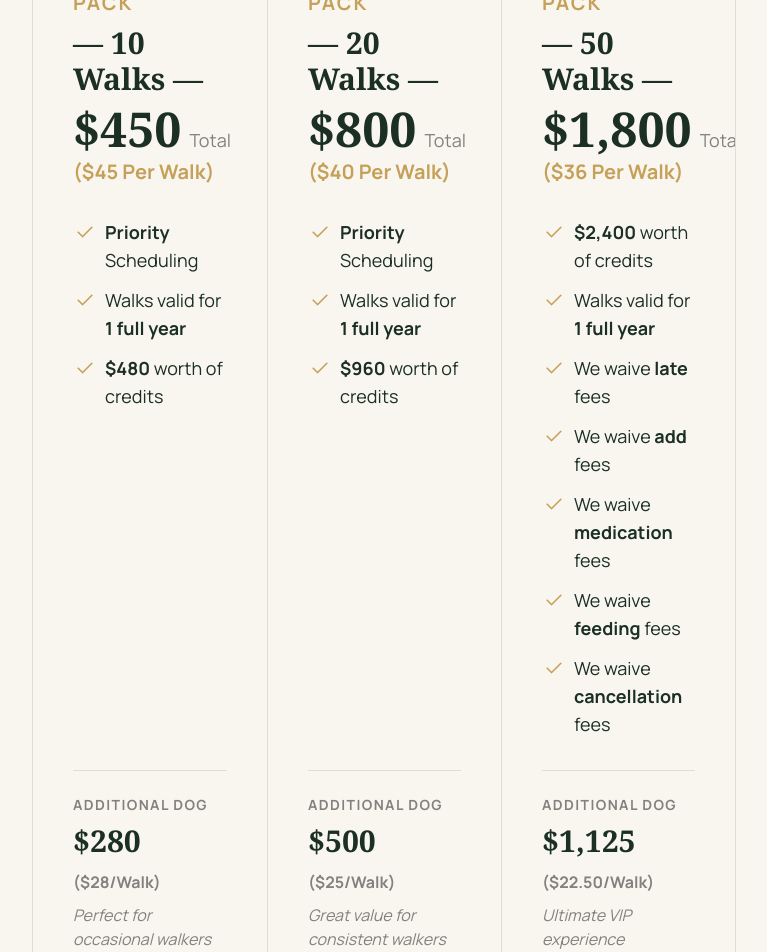
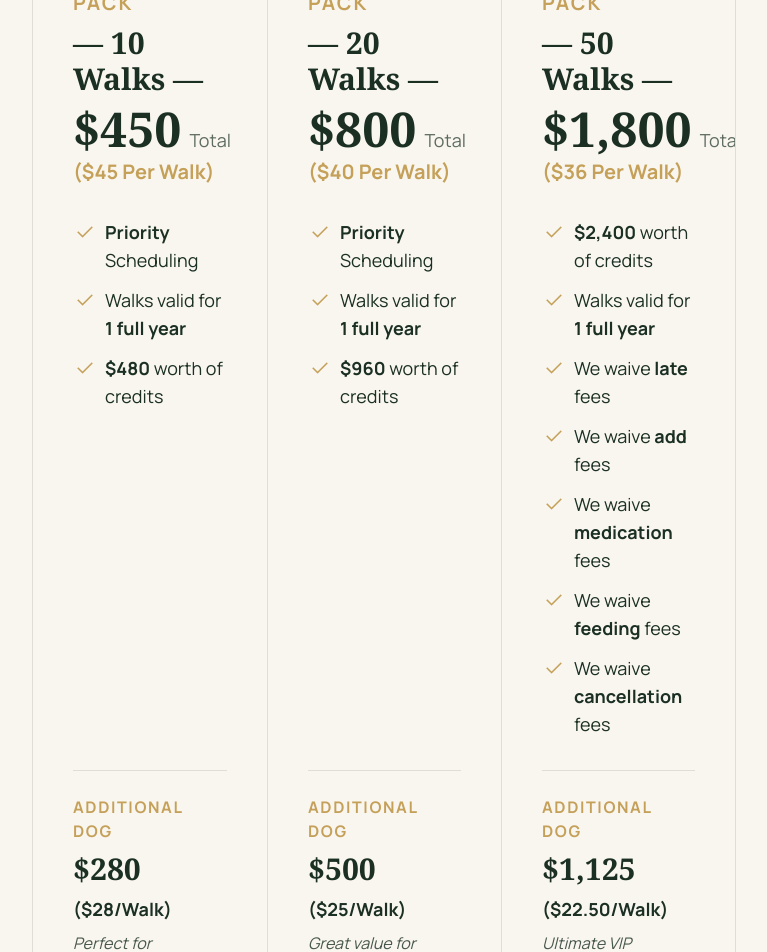
Before and after one commit to EducatedBernie/gentlemans-paw, a Next.js app: page / in a window 1280 px wide. Shown: the part 3800-4752 px from the top of the page, without its empty margins (448-1215 px from the left). Built offline with nearby package versions, Linux system fonts and the light colour scheme.

Commit message:
Higher contrast pricing: fix gray text on additional dog, totals, payment info

```diff
--- a/src/components/sections/PackWalksSection.tsx
+++ b/src/components/sections/PackWalksSection.tsx
@@ -195,7 +195,7 @@ export default function PackWalksSection() {
                 </h4>
                 <div className="flex items-baseline gap-2 mb-1">
                   <span className="font-headline text-5xl font-bold text-[#1B3022]">$450</span>
-                  <span className="text-lg text-[#333333]/60">Total</span>
+                  <span className="text-lg text-[#1B3022]/70">Total</span>
                 </div>
                 <p className="text-xl text-[#C5A059] font-bold mb-8">($45 Per Walk)</p>
 
@@ -215,9 +215,9 @@ export default function PackWalksSection() {
                 </ul>
 
                 <div className="mt-8 pt-6 border-t border-[#e0ddd7]">
-                  <p className="text-sm font-bold uppercase tracking-widest text-[#333333]/60 mb-2">Additional Dog</p>
-                  <p className="font-headline text-3xl font-bold text-[#1B3022]">$280 <span className="text-base font-body text-[#333333]/60">($28/Walk)</span></p>
-                  <p className="mt-2 text-base text-[#333333]/60 italic">Perfect for occasional walkers</p>
+                  <p className="text-base font-bold uppercase tracking-widest text-[#C5A059] mb-2">Additional Dog</p>
+                  <p className="font-headline text-3xl font-bold text-[#1B3022]">$280 <span className="text-lg font-body text-[#1B3022]">($28/Walk)</span></p>
+                  <p className="mt-2 text-base text-[#1B3022]/80 italic">Perfect for occasional walkers</p>
                 </div>
               </div>
 
@@ -231,7 +231,7 @@ export default function PackWalksSection() {
                 </h4>
                 <div className="flex items-baseline gap-2 mb-1">
                   <span className="font-headline text-5xl font-bold text-[#1B3022]">$800</span>
-                  <span className="text-lg text-[#333333]/60">Total</span>
+                  <span className="text-lg text-[#1B3022]/70">Total</span>
                 </div>
                 <p className="text-xl text-[#C5A059] font-bold mb-8">($40 Per Walk)</p>
 
@@ -251,9 +251,9 @@ export default function PackWalksSection() {
                 </ul>
 
                 <div className="mt-8 pt-6 border-t border-[#e0ddd7]">
-                  <p className="text-sm font-bold uppercase tracking-widest text-[#333333]/60 mb-2">Additional Dog</p>
-                  <p className="font-headline text-3xl font-bold text-[#1B3022]">$500 <span className="text-base font-body text-[#333333]/60">($25/Walk)</span></p>
-                  <p className="mt-2 text-base text-[#333333]/60 italic">Great value for consistent walkers</p>
+                  <p className="text-base font-bold uppercase tracking-widest text-[#C5A059] mb-2">Additional Dog</p>
+                  <p className="font-headline text-3xl font-bold text-[#1B3022]">$500 <span className="text-lg font-body text-[#1B3022]">($25/Walk)</span></p>
+                  <p className="mt-2 text-base text-[#1B3022]/80 italic">Great value for consistent walkers</p>
                 </div>
               </div>
 
@@ -270,7 +270,7 @@ export default function PackWalksSection() {
                 </h4>
                 <div className="flex items-baseline gap-2 mb-1">
                   <span className="font-headline text-5xl font-bold text-[#1B3022]">$1,800</span>
-                  <span className="text-lg text-[#333333]/60">Total</span>
+                  <span className="text-lg text-[#1B3022]/70">Total</span>
                 </div>
                 <p className="text-xl text-[#C5A059] font-bold mb-8">($36 Per Walk)</p>
 
@@ -306,16 +306,16 @@ export default function PackWalksSection() {
                 </ul>
 
                 <div className="mt-8 pt-6 border-t border-[#e0ddd7]">
-                  <p className="text-sm font-bold uppercase tracking-widest text-[#333333]/60 mb-2">Additional Dog</p>
-                  <p className="font-headline text-3xl font-bold text-[#1B3022]">$1,125 <span className="text-base font-body text-[#333333]/60">($22.50/Walk)</span></p>
-                  <p className="mt-2 text-base text-[#333333]/60 italic">Ultimate VIP experience</p>
+                  <p className="text-base font-bold uppercase tracking-widest text-[#C5A059] mb-2">Additional Dog</p>
+                  <p className="font-headline text-3xl font-bold text-[#1B3022]">$1,125 <span className="text-lg font-body text-[#1B3022]">($22.50/Walk)</span></p>
+                  <p className="mt-2 text-base text-[#1B3022]/80 italic">Ultimate VIP experience</p>
                 </div>
               </div>
             </div>
           </div>
 
           {/* Payment Info */}
-          <div className="mt-10 flex flex-col sm:flex-row sm:items-center sm:justify-between gap-4 text-sm text-[#333333]/60">
+          <div className="mt-10 flex flex-col sm:flex-row sm:items-center sm:justify-between gap-4 text-base text-[#1B3022]/70">
             <p>All bundles require payment upfront at time of order.</p>
             <div className="flex items-center gap-4 flex-wrap">
               <span className="text-xs font-bold uppercase tracking-widest text-[#C5A059]">Accepted:</span>
```
